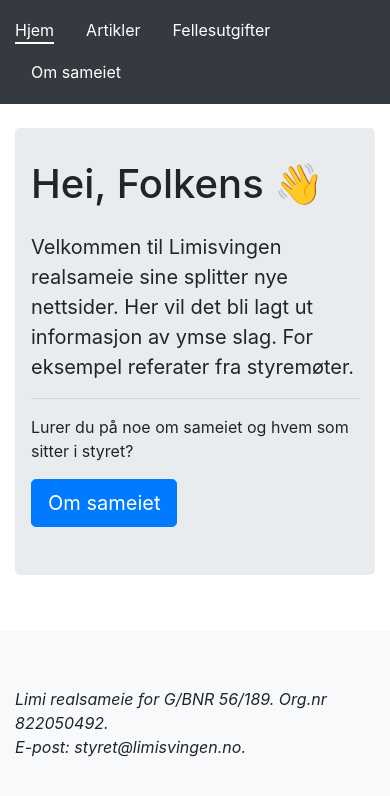
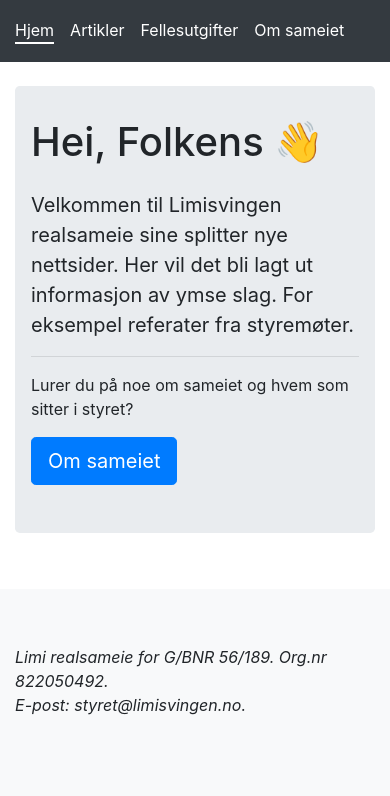
Before and after one commit to skifte/limisvingen, a Gatsby site: page / in a window 390 px wide. Built offline with nearby package versions, Linux system fonts and the light colour scheme; Gatsby itself is replaced by a stand-in of ours.

Commit message:
Fix av meny på mobil

```diff
--- a/src/components/layout.js
+++ b/src/components/layout.js
@@ -11,10 +11,6 @@ class Layout extends React.Component {
     header = (
       <div className="site-header bg-dark">
         <div className="container">
-
-        <div className="row">
-        <div className="col-lg-12">
-
           <nav className="site-nav">
             <ul className="nav">
 
@@ -41,9 +37,6 @@ class Layout extends React.Component {
             </ul>
           </nav>
         </div>
-
-      </div>
-      </div>
 
       </div>
     )
--- a/src/styles/scss/custom-limisvingen.scss
+++ b/src/styles/scss/custom-limisvingen.scss
@@ -16,6 +16,13 @@
 
         }
     }
+
+    li {
+        .nav-link {
+            padding: .5rem;
+        }
+    }
+
     li:first-child {
         .nav-link {
             padding-left:0;
```
